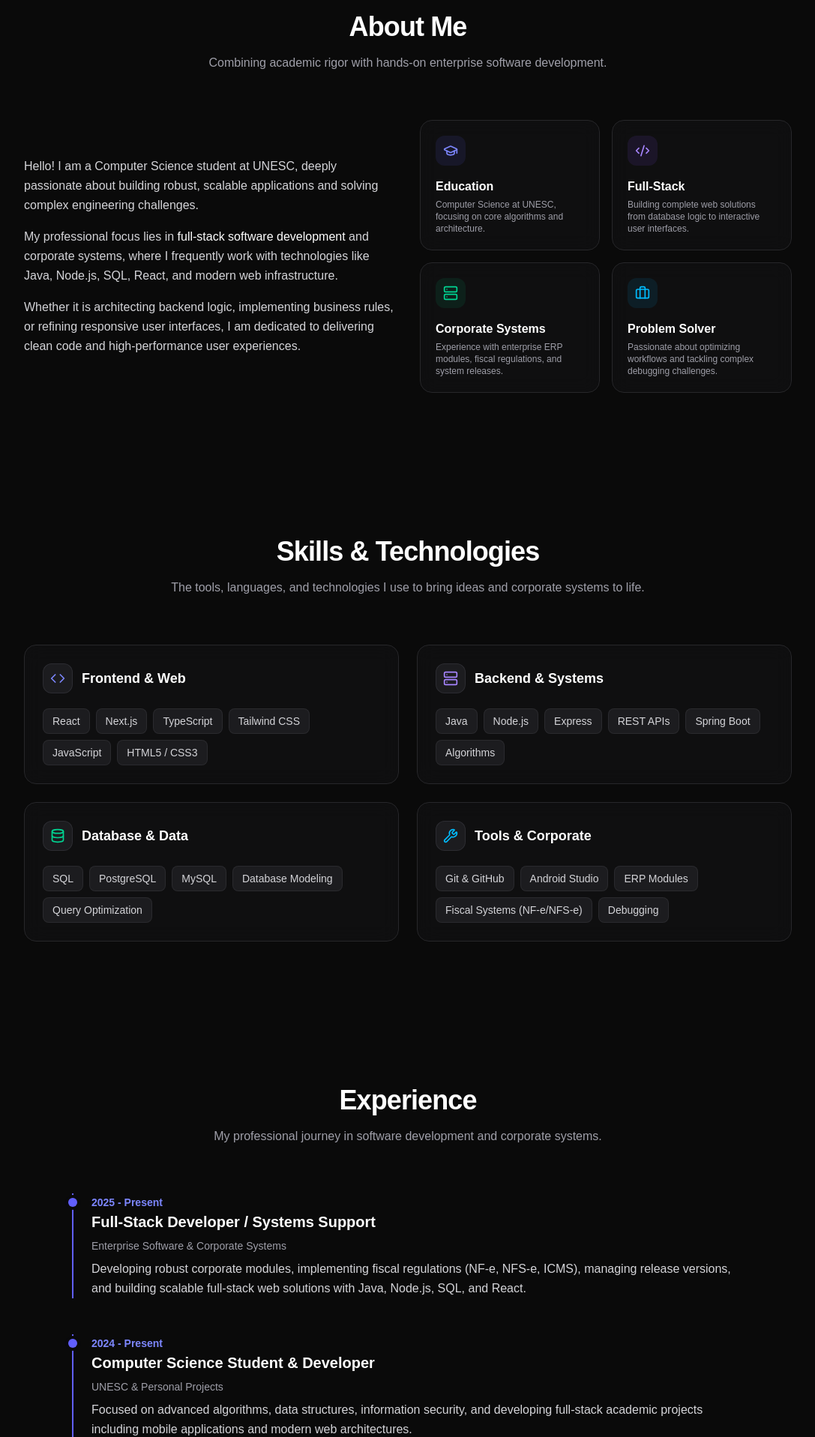
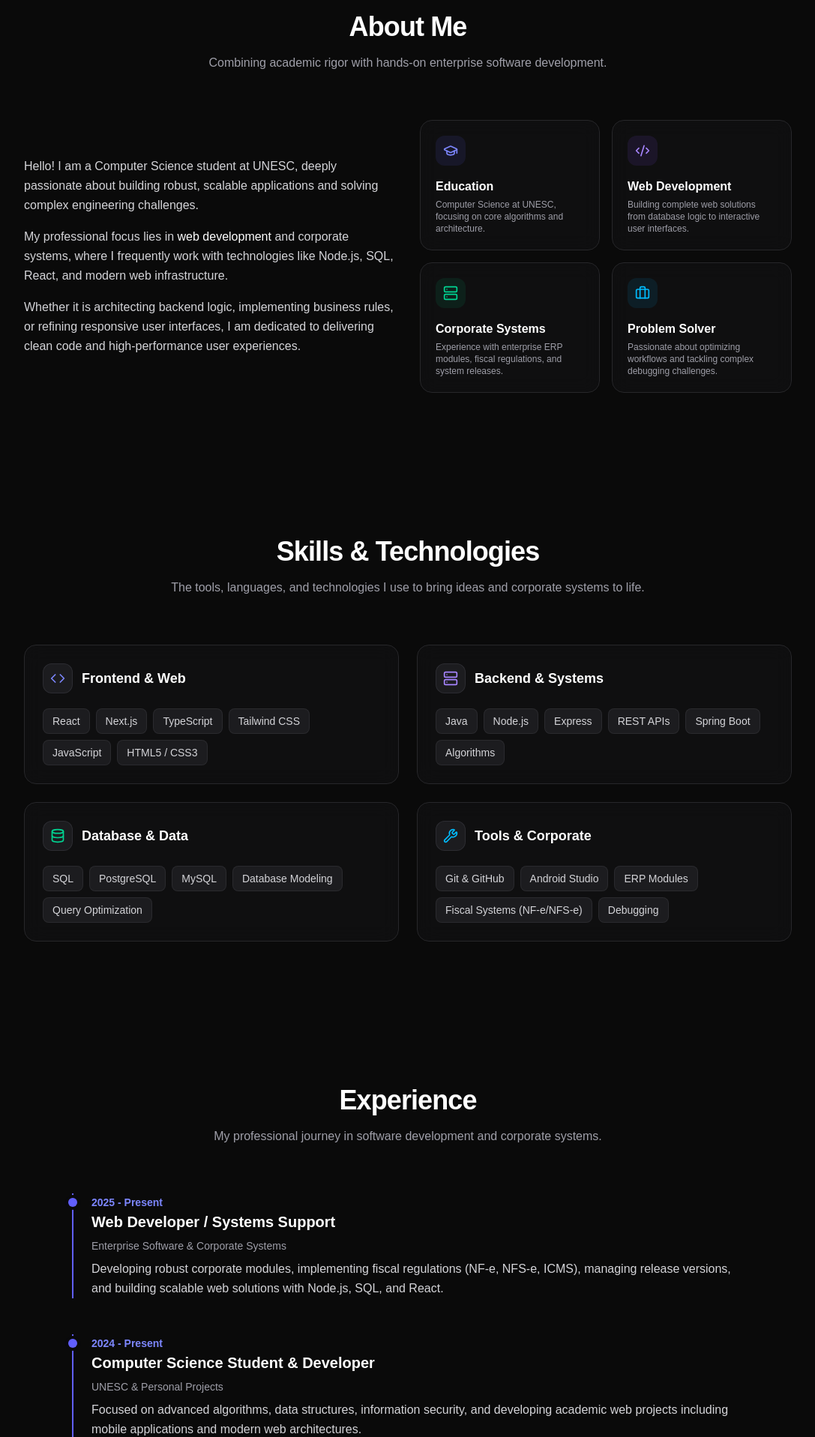
Before and after one commit to IsabellaCrippa/Isabella-s-Portfolio, a Next.js app: page / in a window 1280 px wide. Shown: the part 880-2797 px from the top of the page at 75% size, without its empty margins (96-1183 px from the left). Built offline with nearby package versions, Linux system fonts and the light colour scheme.

Commit message:
fix: text in about me

```diff
--- a/src/translations/translations.ts
+++ b/src/translations/translations.ts
@@ -8,26 +8,26 @@ export const translations = {
             contact: "Contact"
         },
         hero: {
-            role: "Full-Stack Developer & Computer Science Student",
+            role: "Web Developer & Computer Science Student",
         },
         about: {
             title: "About Me",
             subtitle: "Combining academic rigor with hands-on enterprise software development.",
             p1: "Hello! I am a Computer Science student at UNESC, deeply passionate about building robust, scalable applications and solving complex engineering challenges.",
             p2_start: "My professional focus lies in",
-            p2_highlight: "full-stack software development",
-            p2_end: "and corporate systems, where I frequently work with technologies like Java, Node.js, SQL, React, and modern web infrastructure.",
+            p2_highlight: "web development",
+            p2_end: "and corporate systems, where I frequently work with technologies like  Node.js, SQL, React, and modern web infrastructure.",
             p3: "Whether it is architecting backend logic, implementing business rules, or refining responsive user interfaces, I am dedicated to delivering clean code and high-performance user experiences.",
             cards: {
                 education: { title: "Education", desc: "Computer Science at UNESC, focusing on core algorithms and architecture." },
-                fullstack: { title: "Full-Stack", desc: "Building complete web solutions from database logic to interactive user interfaces." },
+                fullstack: { title: "Web Development", desc: "Building complete web solutions from database logic to interactive user interfaces." },
                 corporate: { title: "Corporate Systems", desc: "Experience with enterprise ERP modules, fiscal regulations, and system releases." },
                 problemSolver: { title: "Problem Solver", desc: "Passionate about optimizing workflows and tackling complex debugging challenges." }
             }
         },
         contact: {
             title: "Get In Touch",
-            subtitle: "I'm currently open to new opportunities, collaborations, and discussions about full-stack development or corporate systems. Feel free to reach out!",
+            subtitle: "I'm currently open to new opportunities, collaborations, and discussions about web development or corporate systems. Feel free to reach out!",
             emailLabel: "Email Me",
             linkedinLabel: "LinkedIn",
             githubLabel: "GitHub",
@@ -38,16 +38,16 @@ export const translations = {
             subtitle: "My professional journey in software development and corporate systems.",
             items: [
                 {
-                    role: "Full-Stack Developer / Systems Support",
+                    role: "Web Developer / Systems Support",
                     company: "Enterprise Software & Corporate Systems",
                     period: "2025 - Present",
-                    description: "Developing robust corporate modules, implementing fiscal regulations (NF-e, NFS-e, ICMS), managing release versions, and building scalable full-stack web solutions with Java, Node.js, SQL, and React."
+                    description: "Developing robust corporate modules, implementing fiscal regulations (NF-e, NFS-e, ICMS), managing release versions, and building scalable web solutions with Node.js, SQL, and React."
                 },
                 {
                     role: "Computer Science Student & Developer",
                     company: "UNESC & Personal Projects",
                     period: "2024 - Present",
-                    description: "Focused on advanced algorithms, data structures, information security, and developing full-stack academic projects including mobile applications and modern web architectures."
+                    description: "Focused on advanced algorithms, data structures, information security, and developing academic web projects including mobile applications and modern web architectures."
                 }
             ]
         },
@@ -66,7 +66,7 @@ export const translations = {
             icms: {
                 title: "Interstate ICMS Calculator",
                 description: "React web tool designed to automate interstate ICMS tax rate lookups based on origin, destination, final consumer status, and imported product rules to avoid invoice rejection friction.",
-                highlight: "Full-Stack / Utility"
+                highlight: "Web Tool / Utility"
             },
             dogApp: {
                 title: "Dog Adoption App (TCC)",
@@ -102,26 +102,26 @@ export const translations = {
             contact: "Contacto"
         },
         hero: {
-            role: "Desarrolladora Full-Stack y Estudiante de Computación",
+            role: "Desarrolladora Web y Estudiante de Computación",
         },
         about: {
             title: "Sobre Mí",
             subtitle: "Combinando rigor académico con desarrollo práctico de software empresarial.",
             p1: "¡Hola! Soy estudiante de Ciencias de la Computación en UNESC, profundamente apasionada por construir aplicaciones robustas y escalables.",
             p2_start: "Mi enfoque profesional se centra en",
-            p2_highlight: "el desarrollo de software full-stack",
-            p2_end: "y sistemas corporativos, trabajando con tecnologías como Java, Node.js, SQL, React e infraestructura web moderna.",
+            p2_highlight: "el desarrollo web",
+            p2_end: "y sistemas corporativos, trabajando con tecnologías como  Node.js, SQL, React e infraestructura web moderna.",
             p3: "Ya sea arquitecturando lógica de backend, implementando reglas de negocio o refinando interfaces, me dedico a ofrecer código limpio.",
             cards: {
                 education: { title: "Educación", desc: "Ciencias de la Computación en UNESC, enfocada en algoritmos y arquitectura." },
-                fullstack: { title: "Full-Stack", desc: "Construcción de soluciones web completas, desde la base de datos hasta la interfaz." },
+                fullstack: { title: "Desarrollo Web", desc: "Construcción de soluciones web completas, desde la base de datos hasta la interfaz." },
                 corporate: { title: "Sistemas Corporativos", desc: "Experiencia con módulos ERP empresariales, normativas fiscales y versiones." },
                 problemSolver: { title: "Resolución de Problemas", desc: "Apasionada por optimizar flujos de trabajo y desafíos de depuración." }
             }
         },
         contact: {
             title: "Ponte en Contacto",
-            subtitle: "Actualmente estoy abierta a nuevas oportunidades, colaboraciones y discusiones sobre desarrollo full-stack o sistemas corporativos. ¡No dudes en contactarme!",
+            subtitle: "Actualmente estoy abierta a nuevas oportunidades, colaboraciones y discusiones sobre desarrollo web o sistemas corporativos. ¡No dudes en contactarme!",
             emailLabel: "Envíame un correo",
             linkedinLabel: "LinkedIn",
             githubLabel: "GitHub",
@@ -132,16 +132,16 @@ export const translations = {
             subtitle: "Mi trayectoria profesional en desarrollo de software y sistemas corporativos.",
             items: [
                 {
-                    role: "Desarrolladora Full-Stack / Soporte de Sistemas",
+                    role: "Desarrolladora Web / Soporte de Sistemas",
                     company: "Software Empresarial y Sistemas Corporativos",
                     period: "2025 - Presente",
-                    description: "Desarrollo de módulos corporativos robustos, implementación de normativas fiscales (NF-e, NFS-e, ICMS), gestión de versiones y soluciones web full-stack con Java, Node.js, SQL y React."
+                    description: "Desarrollo de módulos corporativos robustos, implementación de normativas fiscales (NF-e, NFS-e, ICMS), gestión de versiones y soluciones web con Node.js, SQL y React."
                 },
                 {
                     role: "Estudiante de Ciencias de la Computación y Desarrolladora",
                     company: "UNESC y Proyectos Personales",
                     period: "2024 - Presente",
-                    description: "Enfocada en algoritmos avanzados, estructuras de datos, seguridad de la información y desarrollo de proyectos académicos full-stack, incluyendo aplicaciones móviles y arquitecturas web modernas."
+                    description: "Enfocada en algoritmos avanzados, estructuras de datos, seguridad de la información y desarrollo de proyectos académicos web, incluyendo aplicaciones móviles y arquitecturas modernas."
                 }
             ]
         },
@@ -160,7 +160,7 @@ export const translations = {
             icms: {
                 title: "Calculadora de ICMS Interestatal",
                 description: "Herramienta web en React diseñada para automatizar consultas de tasas de impuestos ICMS interestatales basadas en origen, destino y reglas de productos.",
-                highlight: "Full-Stack / Utilidad"
+                highlight: "Herramienta Web / Utilidad"
             },
             dogApp: {
                 title: "App de Adopción de Perros (TCC)",
@@ -196,26 +196,26 @@ export const translations = {
             contact: "Contato"
         },
         hero: {
-            role: "Desenvolvedora Full-Stack & Estudante de Ciência da Computação",
+            role: "Desenvolvedora Web & Estudante de Ciência da Computação",
         },
         about: {
             title: "Sobre Mim",
             subtitle: "Combinando rigor acadêmico com o desenvolvimento prático de software corporativo.",
             p1: "Olá! Sou estudante de Ciência da Computação na UNESC, profundamente apaixonada por construir aplicações robustas e escaláveis.",
             p2_start: "Meu foco profissional está em",
-            p2_highlight: "desenvolvimento de software full-stack",
-            p2_end: "e sistemas corporativos, trabalhando frequentemente com tecnologias como Java, Node.js, SQL, React e infraestrutura web moderna.",
+            p2_highlight: "desenvolvimento web",
+            p2_end: "e sistemas corporativos, trabalhando frequentemente com tecnologias como Node.js, SQL, React e infraestrutura web moderna.",
             p3: "Seja arquitetando lógica de backend, implementando regras de negócio ou refinando interfaces, sou dedicada a entregar código limpo.",
             cards: {
                 education: { title: "Educação", desc: "Ciência da Computação na UNESC, com foco em algoritmos e arquitetura." },
-                fullstack: { title: "Full-Stack", desc: "Construção de soluções web completas, desde a lógica de banco de dados até as interfaces." },
+                fullstack: { title: "Desenvolvimento Web", desc: "Construção de soluções web completas, desde a lógica de banco de dados até as interfaces." },
                 corporate: { title: "Sistemas Corporativos", desc: "Experiência com módulos de ERP, regras fiscais e controle de versões de sistemas." },
                 problemSolver: { title: "Resolução de Problemas", desc: "Apaixonada por otimizar fluxos de trabalho e solucionar desafios complexos de código." }
             }
         },
         contact: {
             title: "Entre em Contato",
-            subtitle: "Estou aberta a novas oportunidades, colaborações e discussões sobre desenvolvimento full-stack ou sistemas corporativos. Sinta-se à vontade para falar comigo!",
+            subtitle: "Estou aberta a novas oportunidades, colaborações e discussões sobre desenvolvimento web ou sistemas corporativos. Sinta-se à vontade para falar comigo!",
             emailLabel: "Envie um e-mail",
             linkedinLabel: "LinkedIn",
             githubLabel: "GitHub",
@@ -226,16 +226,16 @@ export const translations = {
             subtitle: "Minha trajetória profissional no desenvolvimento de software e sistemas corporativos.",
             items: [
                 {
-                    role: "Desenvolvedora Full-Stack / Suporte a Sistemas",
+                    role: "Desenvolvedora Web / Suporte a Sistemas",
                     company: "Software Empresarial e Sistemas Corporativos",
                     period: "2025 - Presente",
-                    description: "Desenvolvimento de módulos corporativos robustos, implementação de regras fiscais (NF-e, NFS-e, ICMS), controle de versões de sistemas ERP e soluções web full-stack utilizando Java, Node.js, SQL e React."
+                    description: "Desenvolvimento de módulos corporativos robustos, implementação de regras fiscais (NF-e, NFS-e, ICMS), controle de versões de sistemas ERP e soluções web utilizando  Node.js, SQL e React."
                 },
                 {
                     role: "Estudante de Ciência da Computação e Desenvolvedora",
                     company: "UNESC & Projetos Pessoais",
                     period: "2024 - Presente",
-                    description: "Foco em algoritmos avançados, estruturas de dados, segurança da informação e desenvolvimento de projetos acadêmicos full-stack, incluindo aplicativos mobile e arquiteturas web modernas."
+                    description: "Foco em algoritmos avançados, estruturas de dados, segurança da informação e desenvolvimento de projetos acadêmicos web, incluindo aplicativos mobile e arquiteturas web modernas."
                 }
             ]
         },
@@ -254,7 +254,7 @@ export const translations = {
             icms: {
                 title: "Calculadora de ICMS Interestadual",
                 description: "Ferramenta web em React projetada para automatizar consultas de alíquotas de ICMS interestadual com base em origem, destino, status de consumidor final e regras de importação.",
-                highlight: "Full-Stack / Utilitário"
+                highlight: "Ferramenta Web / Utilitário"
             },
             dogApp: {
                 title: "App de Adoção de Cães (TCC)",
```
